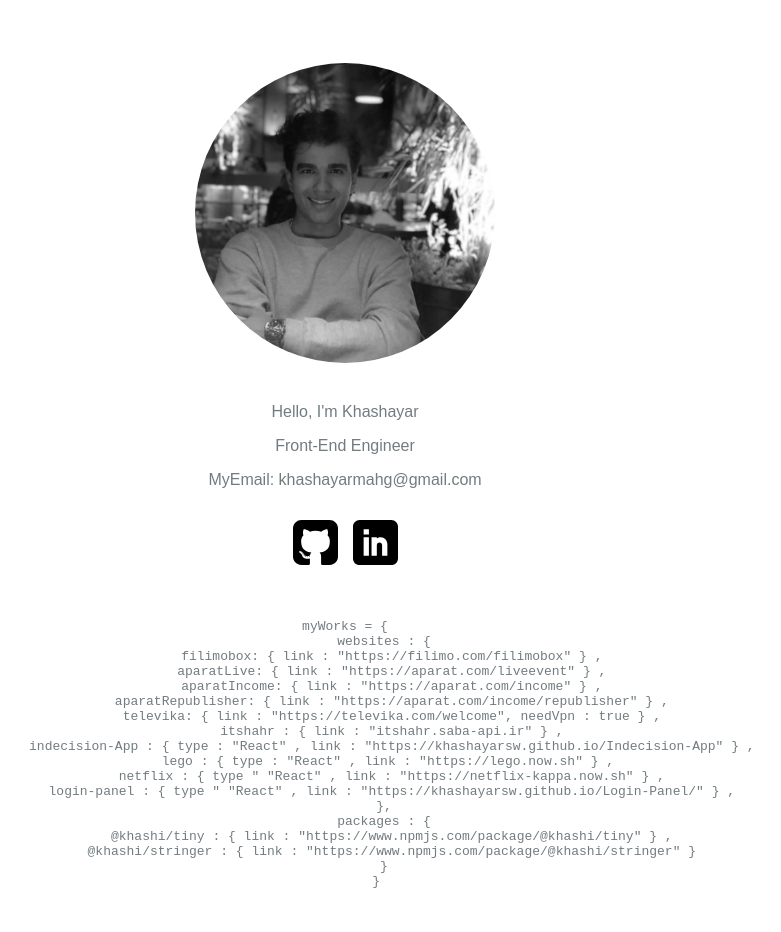
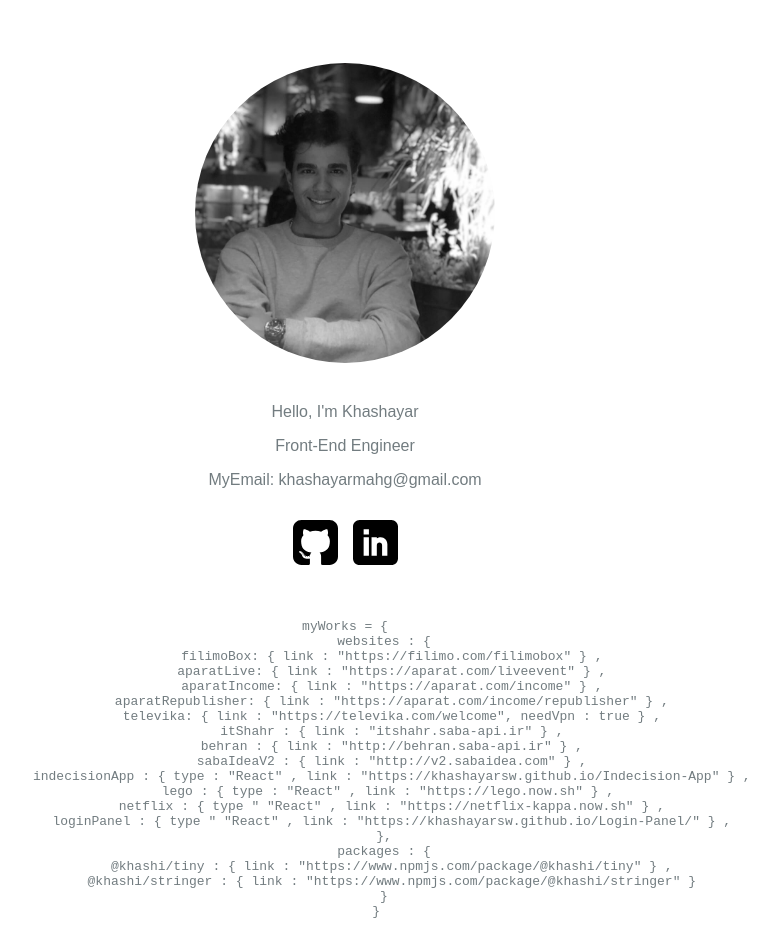
Before and after one commit to khashayarsw/personal-website-pwa, a React app: page / in a window 1280 px wide. Shown: the whole page, without its empty margins (295-1076 px from the left). Before the commit the page ends 902 px from the top, so only its background shows below. Built offline with nearby package versions, Linux system fonts and the light colour scheme.

Commit message:
adding two more websites to myworks object

```diff
--- a/src/components/Main.js
+++ b/src/components/Main.js
@@ -45,16 +45,18 @@ class Main extends Component {
         <div data-aos="fade-up" data-aos-once="true">
           <pre>{`myWorks = {
           websites : {
-            filimobox: { link : "https://filimo.com/filimobox" } ,
+            filimoBox: { link : "https://filimo.com/filimobox" } ,
             aparatLive: { link : "https://aparat.com/liveevent" } ,
             aparatIncome: { link : "https://aparat.com/income" } ,
             aparatRepublisher: { link : "https://aparat.com/income/republisher" } ,
             televika: { link : "https://televika.com/welcome", needVpn : true } ,
-            itshahr : { link : "itshahr.saba-api.ir" } ,
-            indecision-App : { type : "React" , link : "https://khashayarsw.github.io/Indecision-App" } ,
+            itShahr : { link : "itshahr.saba-api.ir" } ,
+            behran : { link : "http://behran.saba-api.ir" } ,
+            sabaIdeaV2 : { link : "http://v2.sabaidea.com" } ,
+            indecisionApp : { type : "React" , link : "https://khashayarsw.github.io/Indecision-App" } ,
             lego : { type : "React" , link : "https://lego.now.sh" } ,
             netflix : { type " "React" , link : "https://netflix-kappa.now.sh" } ,
-            login-panel : { type " "React" , link : "https://khashayarsw.github.io/Login-Panel/" } ,
+            loginPanel : { type " "React" , link : "https://khashayarsw.github.io/Login-Panel/" } ,
           },
           packages : {
             @khashi/tiny : { link : "https://www.npmjs.com/package/@khashi/tiny" } ,
```
